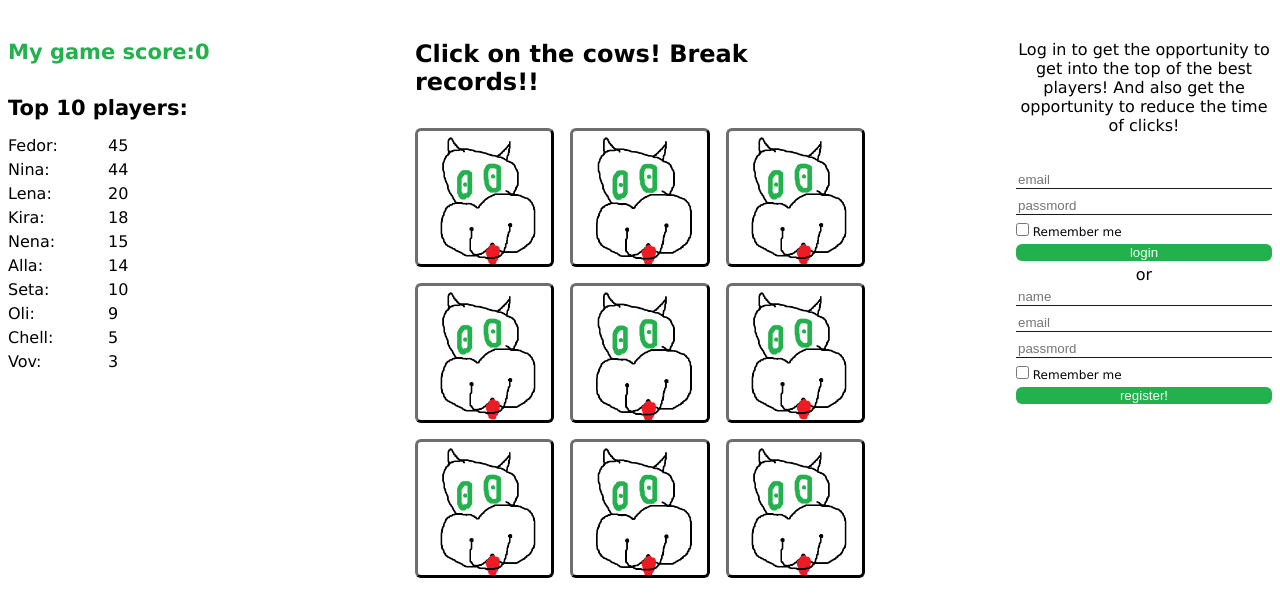
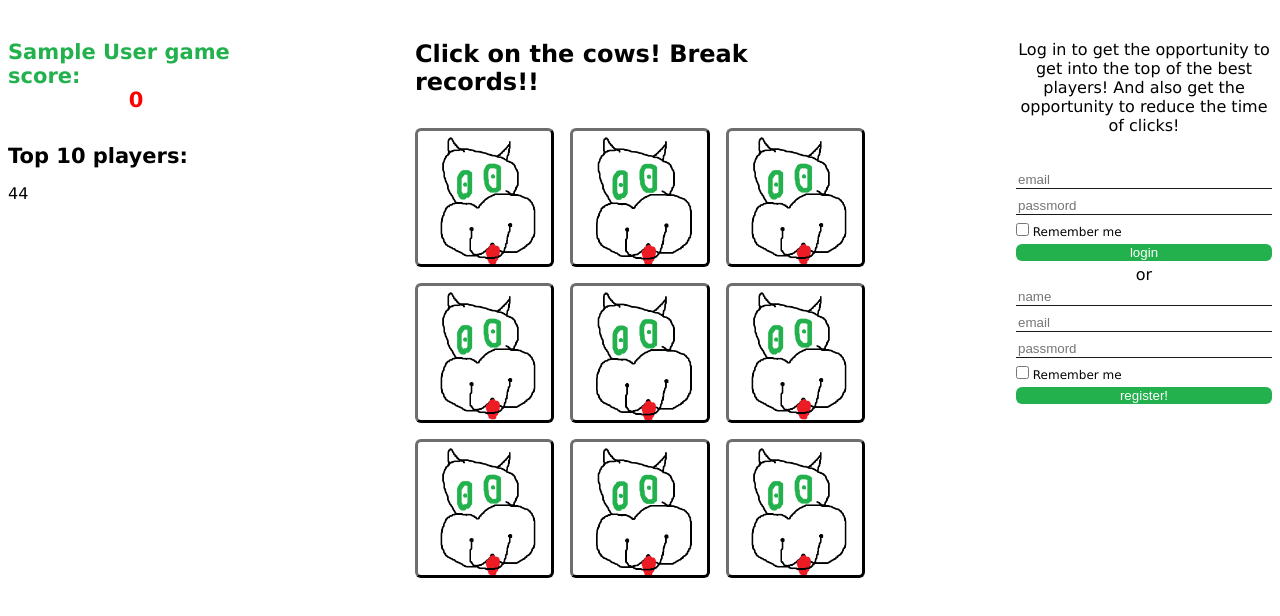
Before and after one commit to fedor11235/cow_game, a Flask app: page / in a window 1280 px wide. Shown: the top 616 px of the page. Run offline with Flask 2, Linux system fonts and the light colour scheme; the visitor is signed in with stand-in values (Sample User, id 1); data comes from the database, SQL or seed files in the repository.

Commit message:
add records, user output

```diff
--- a/service/__init__.py
+++ b/service/__init__.py
@@ -15,8 +15,10 @@ db = SQLAlchemy()
 def create_app():
   app = Flask(__name__)
 
+  app.debug = True
   app.config['SECRET_KEY'] = SECRET_KEY
   app.config['SQLALCHEMY_DATABASE_URI'] = SQLALCHEMY_DATABASE_URI
+  app.config['SQLALCHEMY_ECHO'] = True
 
   db.init_app(app)
 
@@ -25,10 +27,13 @@ def create_app():
   login_manager.init_app(app)
 
   from .models import User
+  # @login_manager.user_loader
+  # def load_user(user_id):
+  #     # since the user_id is just the primary key of our user table, use it in the query for the user
+  #     return User.query.get(int(user_id))
   @login_manager.user_loader
-  def load_user(user_id):
-      # since the user_id is just the primary key of our user table, use it in the query for the user
-      return User.query.get(int(user_id))
+  def load_user(email):
+      return User.query.get(email)
 
   # blueprint for auth routes in our app
   from .auth import auth as auth_blueprint
--- a/service/auth.py
+++ b/service/auth.py
@@ -37,7 +37,7 @@ def signup():
     return redirect(url_for('main.index'))
 
   # create a new user with the form data. Hash the password so the plaintext version isn't saved.
-  new_user = User(email=email, password=generate_password_hash(password, method='sha256'), name=name)
+  new_user = User(email=email, password=generate_password_hash(password, method='sha256'), name=name )
 
   # add the new user to the database
   db.session.add(new_user)
--- a/service/main.py
+++ b/service/main.py
@@ -1,12 +1,32 @@
 from flask import Blueprint, render_template, redirect, url_for
 from flask_login import login_required, current_user
+from .models import User
 from . import db
+# from flask_sqlalchemy import desc
 
 main = Blueprint('main', __name__)
 
 @main.route('/', methods=['GET'])
 def index():
-  return render_template('index.html')
+
+  usersBd = User.query.order_by(db.desc(User.score)).limit(10)
+  # users = User.query.order_by(User.score).all()
+
+  usersSorted = []
+  for user in usersBd:
+    userAdded = {
+      'name': user.name,
+      'score': user.score
+    }
+    usersSorted.append(userAdded)
+
+  print('current_user!!!    \033[31m', current_user.is_authenticated, '\033[0m')
+  if(current_user.is_authenticated):
+    print('current_user!!!    \033[31m', current_user.name, current_user.score, '\033[0m')
+    return render_template('index.html', users=usersSorted, name=current_user.name, score=current_user.score)
+  else:
+    return render_template('index.html', users=usersSorted)
+  # return render_template('index.html', users=usersSorted, name=current_user.name, score=current_user.score)
   # return redirect(url_for('main.index'))
 
 # @main.route('/cows', methods=['GET'])
--- a/service/static/css/style.css
+++ b/service/static/css/style.css
@@ -62,6 +62,7 @@ body {
 
 .my-score {
   display: flex;
+  flex-direction: column;
   color: #22b14c;
   padding: 32px 0;
   font-size: 21px;
@@ -72,6 +73,16 @@ body {
   display: grid;
   grid-template-columns: repeat(2, 100px);
   grid-auto-rows: minmax(24px, auto);
+}
+
+.user {
+  overflow-x: hidden;
+  text-overflow: ellipsis;
+}
+
+.score {
+  overflow-x: hidden;
+  text-overflow: ellipsis;
 }
 
 .form-authorization {
@@ -124,6 +135,12 @@ input:focus {
   font-size: 12px;
 }
 
+#my-score {
+  text-align: center;
+  font-size: 21px;
+  color: red;
+}
+
 @media only screen and (max-width: 550px) {
   .cow-container {
     width: 60vw;
--- a/service/templates/index.html
+++ b/service/templates/index.html
@@ -10,32 +10,19 @@
   <body>
     <div class="game-container">
       <div class="leaderboard">
-        <div class="my-score">
-          <div>My game score: </div>
-          <div id="my-score">0</div>
-        </div>
+        {% if current_user.is_authenticated %}
+          <div class="my-score">
+            <div>{{ name }} game score:</div>
+            <div id="my-score">{{ score }}</div>
+          </div>
+        {% endif %}
         <div class="leaderboard-title">Top 10 players:</div>
         <div class="users">
-          <div class="user">Fedor: </div>
-          <div class="score">45</div>
-          <div class="user">Nina: </div>
           <div class="score">44</div>
-          <div class="user">Lena: </div>
-          <div class="score">20</div>
-          <div class="user">Kira: </div>
-          <div class="score">18</div>
-          <div class="user">Nena: </div>
-          <div class="score">15</div>
-          <div class="user">Alla: </div>
-          <div class="score">14</div>
-          <div class="user">Seta: </div>
-          <div class="score">10</div>
-          <div class="user">Oli: </div>
-          <div class="score">9</div>
-          <div class="user">Chell: </div>
-          <div class="score">5</div>
-          <div class="user">Vov: </div>
-          <div class="score">3</div>
+          {%  for user in users  %}
+            <div class="score">{{ user.score }}</div>
+            <div class="user">{{ user.name }}: </div>
+          {%  endfor  %}
         </div>
       </div>
       <div class="cow-container">
```
Also changed, not shown: service/models.py (+7 -4 lines), README.md.
